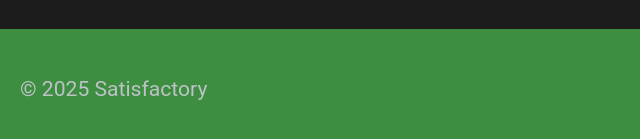
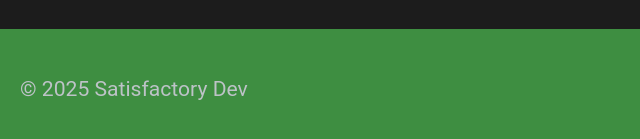
Before and after one commit to SantannaCarlos/github-actions-grupoh, a plain HTML site: page index.html in a window 1280 px wide. Shown: the part 1871-2010 px from the top of the page, 0-640 px from the left. Drawn offline with Linux system fonts and the light colour scheme.

Commit message:
Commit Inicial

```diff
--- a/index.html
+++ b/index.html
@@ -182,7 +182,7 @@
     </div>
 
     <footer>
-        <p>&copy; 2025 Satisfactory</p>
+        <p>&copy; 2025 Satisfactory Dev</p>
     </footer>
 
     <script>
```
